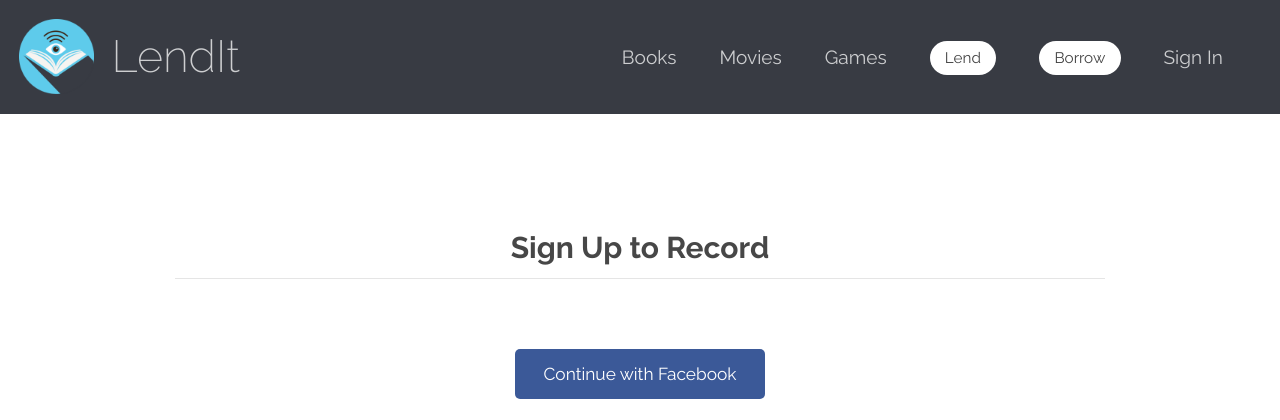
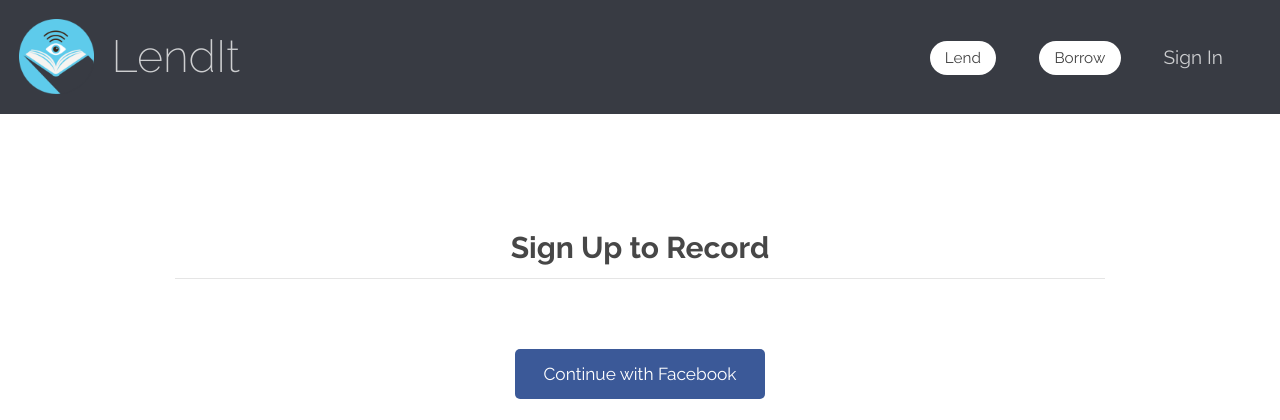
Before and after one commit to gitter-badger/LendIt, a Django app: page /login/ in a window 1280 px wide. Shown: the top 420 px of the page. Run offline with Django 3.2, Linux system fonts and the light colour scheme; parts of the project's set-up code (start-up, migrations or seed data) failed here and were passed over; some libraries are stand-ins or nearby versions.

Commit message:
Remove Movies and Games for now

```diff
--- a/website/templates/lyv/header.html
+++ b/website/templates/lyv/header.html
@@ -5,9 +5,9 @@
 	<h1><a href="/">LendIt</a></h1>
 	<nav id="nav">
 		<ul>
-			<li><a href="/#two">Books</a></li>
-			<li><a href="/#two">Movies</a></li>
-			<li><a href="/#two">Games</a></li>
+			<!-- <li><a href="/#two">Books</a></li> -->
+			<!-- <li><a href="/#two">Movies</a></li>
+			<li><a href="/#two">Games</a></li> -->
 			{% if user and not user.is_anonymous %}
 				<li><a href="/lend" class="button small">Lend</a></li>
 
```
